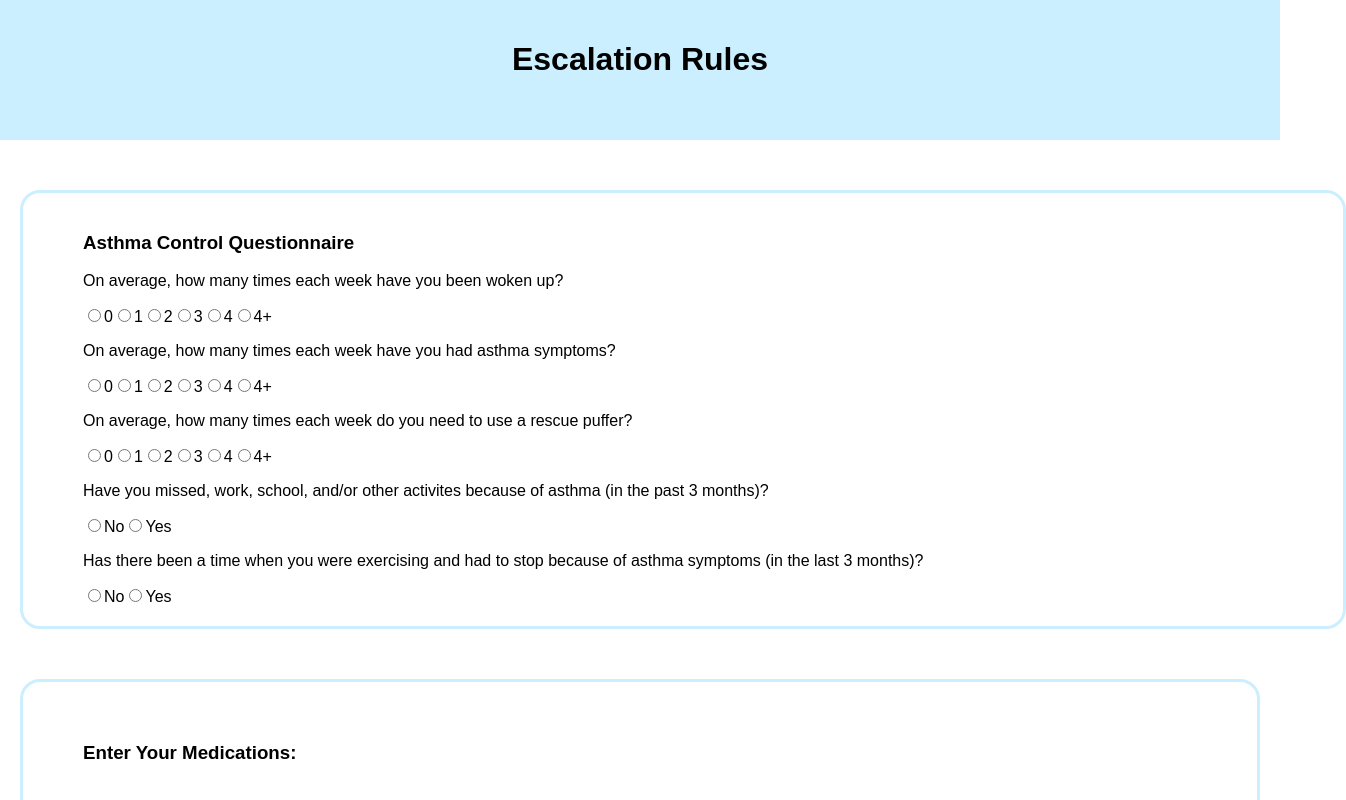
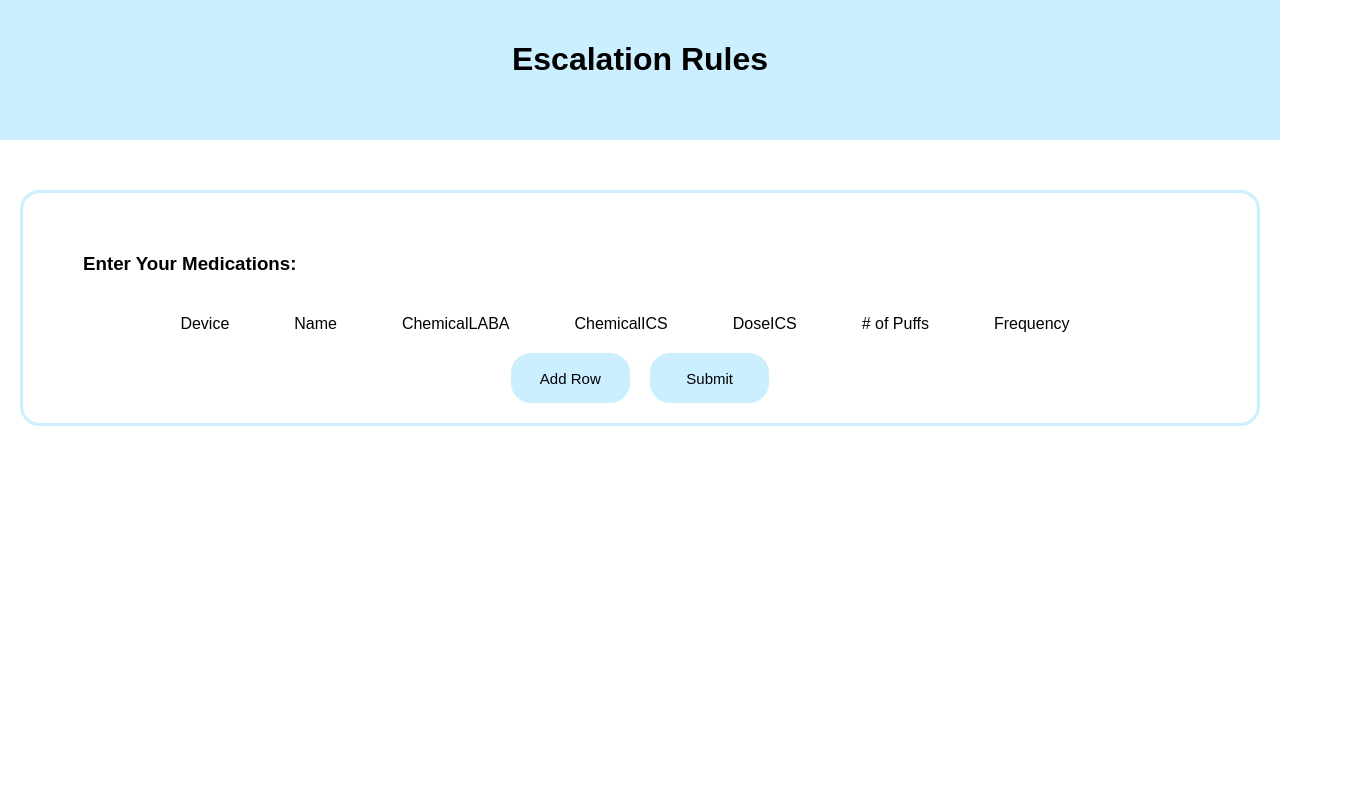
Before and after one commit to qoc-shirley/EAAPS-Rules, a React (Create React App) app: page / in a window 1280 px wide. Shown: the top 800 px of the page, 1346 px wide, since content can reach past the window. Built offline with nearby package versions, Linux system fonts and the light colour scheme.

Commit message:
commented out questionnaire

```diff
--- a/src/Components/App/App.jsx
+++ b/src/Components/App/App.jsx
@@ -6,9 +6,9 @@ import MedicationTable from '../MedicationTable/MedicationTable';
 import medicationData from '../../medicationData/medicationData';
 import DisplayPatientMedications from '../Display/PatientMedications/PatientMedications';
 import Recommendations from '../Display/Recommendations/Recommendations';
-import Questionnaire from '../Questionnaire/Questionnaire';
+// import Questionnaire from '../Questionnaire/Questionnaire';
 import * as getEscalation from '../../rules/escalation/rules';
-import * as getDeEscalation from '../../rules/de-escalation/rules';
+// import * as getDeEscalation from '../../rules/de-escalation/rules';
 import './styles.css';
 
 const App = ( {
@@ -105,7 +105,7 @@ saveRecommendation,
         <Header />
       </div>
       <div className="app__main">
-        <Questionnaire />
+        {/*<Questionnaire />*/}
         <MedicationTable
           onChangeMedication={onMedicationSelection}
           onChangePuffValue={onChangePuffValue}
```
